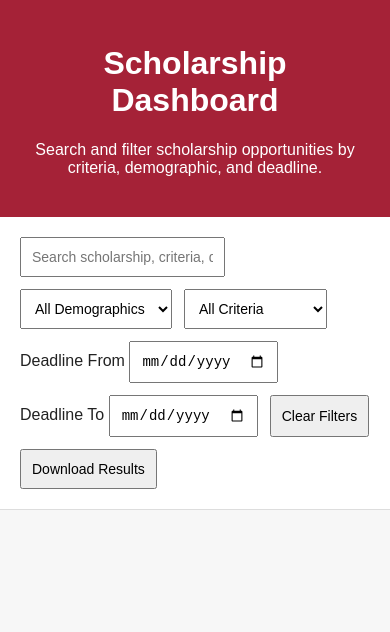
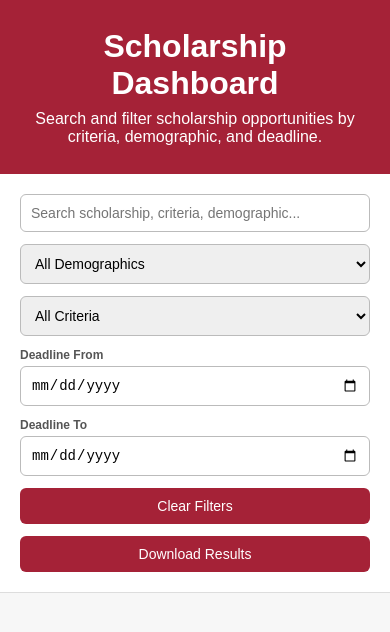
Before and after one commit to NEEJUSINGH/MAIR-Scholarships, a plain HTML site: page index.html in a window 390 px wide. Drawn offline with nearby package versions, Linux system fonts and the light colour scheme; no server answers.

Commit message:
Refactor CSS styles for header and buttons

```diff
--- a/style.css
+++ b/style.css
@@ -8,26 +8,64 @@ body {
 header {
   background: #a52237;
   color: white;
-  padding: 24px;
+  padding: 28px 20px;
   text-align: center;
+}
+
+header h1 {
+  margin: 0 0 8px;
+}
+
+header p {
+  margin: 0;
+  font-size: 16px;
 }
 
 .filters {
   display: flex;
   gap: 12px;
   flex-wrap: wrap;
+  align-items: end;
   padding: 20px;
   background: white;
   border-bottom: 1px solid #ddd;
 }
 
-input, select, button {
+input,
+select,
+button {
   padding: 10px;
   font-size: 14px;
+  border: 1px solid #bbb;
+  border-radius: 6px;
+}
+
+#searchInput {
+  min-width: 280px;
+  flex: 1;
+}
+
+.date-group {
+  display: flex;
+  flex-direction: column;
+  gap: 4px;
+}
+
+.date-group label {
+  font-size: 12px;
+  font-weight: bold;
+  color: #555;
 }
 
 button {
   cursor: pointer;
+  background: #a52237;
+  color: white;
+  border: none;
+}
+
+button:hover {
+  opacity: 0.9;
 }
 
 #resultCount {
@@ -46,6 +84,7 @@ button {
   padding: 18px;
   border-radius: 10px;
   border: 1px solid #ddd;
+  box-shadow: 0 2px 5px rgba(0,0,0,0.05);
 }
 
 .card h2 {
@@ -54,11 +93,11 @@ button {
 }
 
 .meta {
-  margin: 6px 0;
+  margin: 7px 0;
 }
 
 .tags {
-  font-size: 13px;
+  font-size: 14px;
   color: #555;
 }
 
@@ -71,3 +110,18 @@ button {
   text-decoration: none;
   border-radius: 6px;
 }
+
+.apply-btn:hover {
+  opacity: 0.9;
+}
+
+@media (max-width: 700px) {
+  .filters {
+    flex-direction: column;
+    align-items: stretch;
+  }
+
+  #searchInput {
+    min-width: unset;
+  }
+}
```
